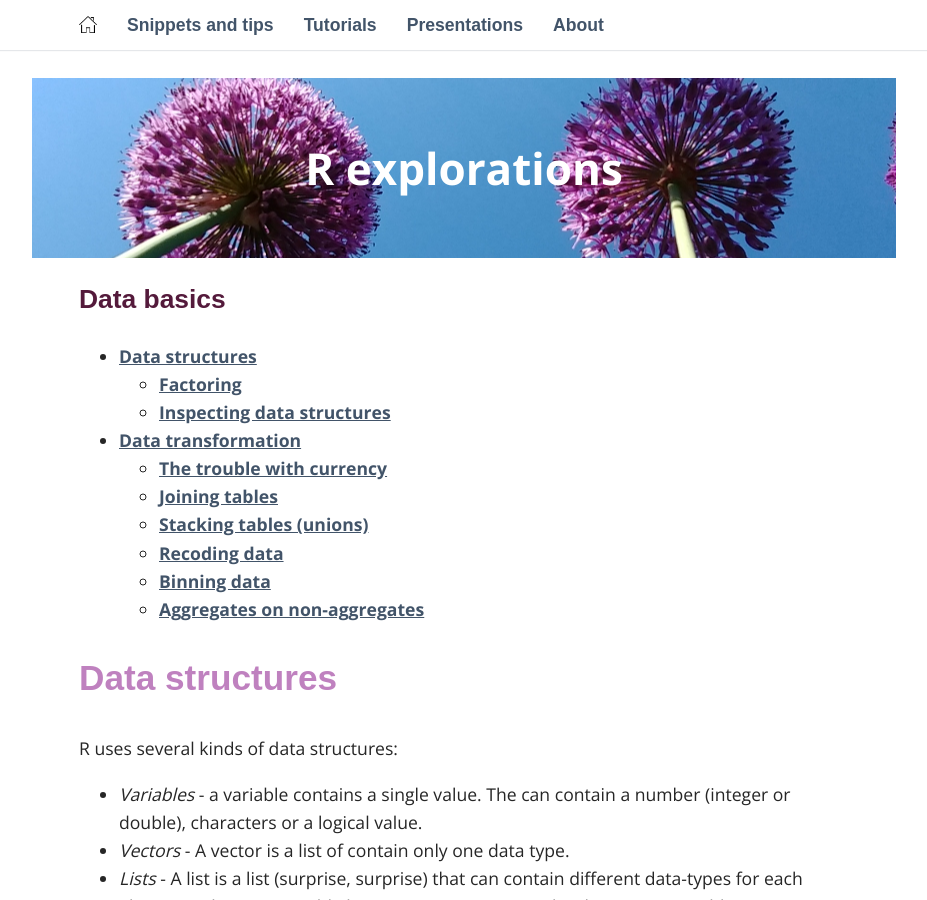
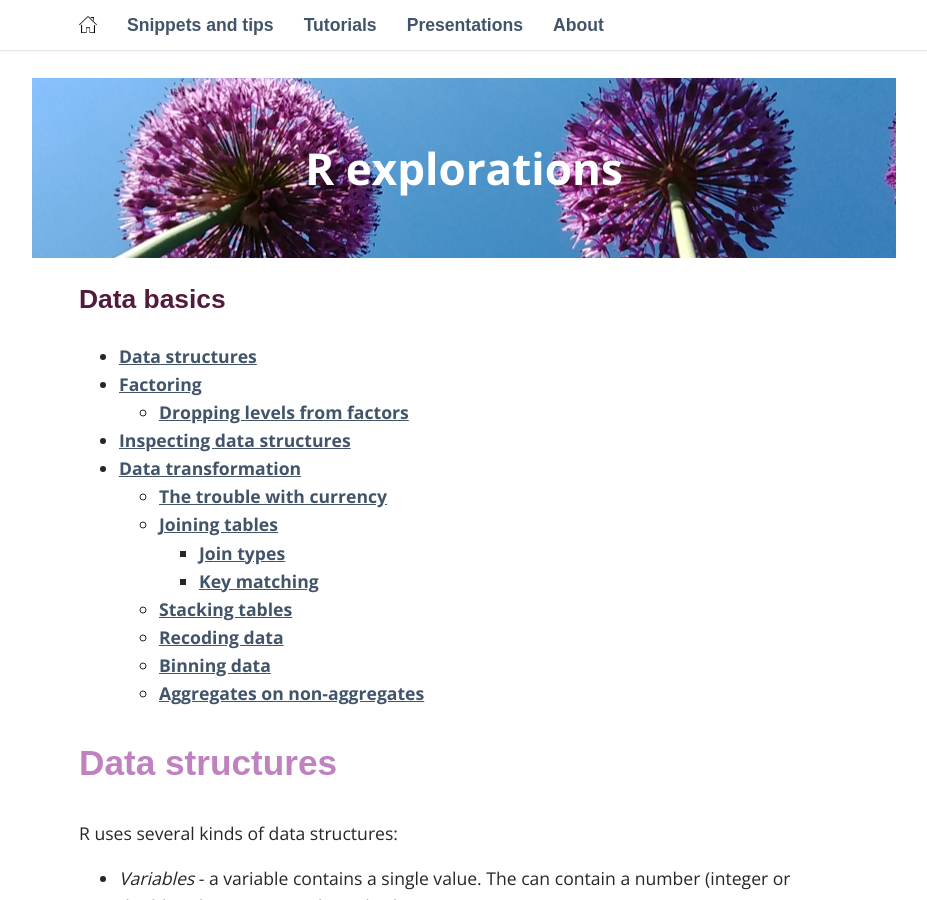
Before and after one commit to mark-me/mark-me.github.io, a Jekyll site: the page built from _pages/snippets-and-tips/data-basics.md, in a window 1280 px wide and 900 px high. Shown: the whole window, without its empty margins (176-1103 px from the left). Built offline with Jekyll 4.4.1, drawn with Linux system fonts in a browser that asks for light colours; some web fonts are replaced.

Commit message:
Update data-basics.md

````diff
--- a/_pages/snippets-and-tips/data-basics.md
+++ b/_pages/snippets-and-tips/data-basics.md
@@ -4,18 +4,10 @@ title: Data basics
 permalink: /data-basics/
 ---
 
-*   [Data structures](#data-structures)
-    *   [Factoring](#factoring)
-    *   [Inspecting data structures](#inspecting)
-*   [Data transformation](#data-transformation)
-    *   [The trouble with currency](#currency-trouble)
-    *   [Joining tables](#joining-tables)
-    *   [Stacking tables (unions)](#stacking-tables)
-    *   [Recoding data](#recoding)
-    *   [Binning data](#binning)
-    *   [Aggregates on non-aggregates](#windowed-calculations)
+* TOC
+{:toc}
 
-# Data structures<a name="data-structures"></a>
+# Data structures
 
 R uses several kinds of data structures:
 
@@ -27,7 +19,7 @@ R uses several kinds of data structures:
     *   _tbl_ is a more more user friendly implementation of a data frame from the **tibble** library, which is part of the **tidyverse** library
         *   A data frame can be converted to a table using the _as_data_frame(data_frame)_ function
     *   _data.table_ is most commonly used for very large data-sets, but even when using the BIS data of a country I did not have to use this.
-<a name="factoring"></a>
+
 # Factoring
 
 Factoring data is done, so that R understands you are using variable to make distinctions between groups of data, instead of it being a variable that is a name or identifier. Factors can be categorical variables, or ordinal variables.
@@ -49,13 +41,13 @@ rating_pd = gdata::reorder.factor(rating_pd, new.order=c("AAA", "AA", "A", "BBB"
 ```r
 drop.levels(tbl_revenue$sector)
 ```
-<a name="inspecting"></a>
+
 # Inspecting data structures
 
 The _glimpse()_ function is a great alternative for the _str()_ function: is shows data-types in a compacter way, and the screen size is taken into consideration for the output.
-<a name="data-transformation"></a>
+
 # Data transformation
-<a name="currency-trouble"></a>
+
 ## The trouble with currency
 
 Since we live on the European mainland, we often get currency data delivered that doesn't comply to the English/US standard. Decimal separators are commas instead of points and big number separators are decimals. If you want to turn these currencies into the R/US/English compliant versions you can use this code.
@@ -65,7 +57,7 @@ tbl_revenue %<>% mutate(amt_revenue = gsub("[.]", "", amt_revenue)) %>% # Removi
   mutate(amt_revenue = gsub("[,]", ".", amt_revenue)) %>% # Replacing decimal separator (,) with . from value
   mutate(amt_revenue = as.numeric(amt_revenue))
 ```
-<a name="joining-tables"></a>
+
 ## Joining tables
 
 Joining tables is most commonly done using the **dplyr** library. Joins of the dplyr library are more comprehensive than in SQL. Joins from dplyr transforms data in a way that SQL would take care of by using _IN_ or _NOT IN_ statements in the _WHERE_ clause.
@@ -94,11 +86,11 @@ inner_join(table_x, table_y, by="key_column")
 ```r
 inner_join(table_x, table_y, by=c("key_column_x"="key_column_y"))
 ```
-<a name="stacking-tables"></a>
+
 ## Stacking tables
 
 Stacking tables, the SQL equivalent is _UNION_ statement, is done by the _bind_rows(table_a, table_b, ..., table_z)_ function. If the names of the tables match, the operation is performed automatically, irrespective of the column order.
-<a name="recoding"></a>
+
 ## Recoding data
 
 Sometimes labels for groups of data are almost right, but just need a little tweaking: you want to replace the old versions with new versions. This is the code to achieve this. Remember to refactor the variable after this to take effect.
@@ -118,7 +110,7 @@ mtcars %>% mutate(carb_new = case_when(.$carb == 1 ~ "one",
                                        .$carb == 4 ~ "four",
                                        ELSE ~ "other" ))
 ```
-<a name="binning"></a>
+
 ## Binning data
 
 There are three ways of binning data:
@@ -130,7 +122,7 @@ There are three ways of binning data:
 ```r
 bin_year = cut(year_number, c(-Inf, 1900, 1925, 1950, 1960, 1970, 1980, 1985, 1990, 1995, 2000, 2005, 2010, 2015, 2099))
 ```
-<a name="windowed-calculations"></a>
+
 ## Aggregates on non-aggregates
 
 Sometimes you want to have the values of aggregates on the non-aggregated level. Let's take an example from a data-set _iris_. This data-set contains measurements of petals and sepals (the large 'under'-flowers). Below you see a sample of this data.
````
